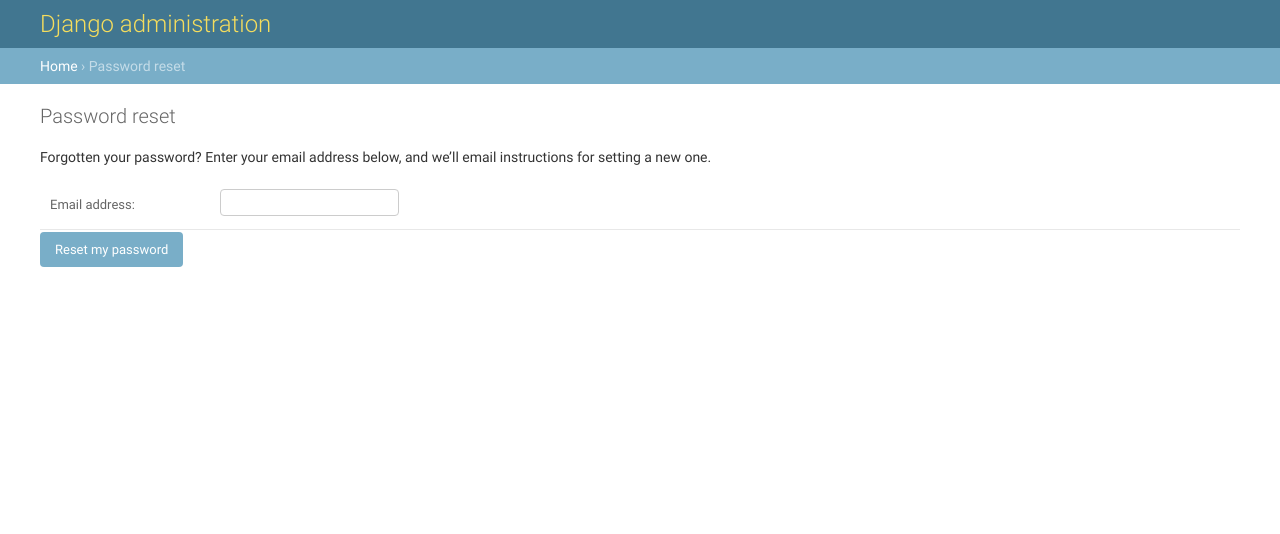
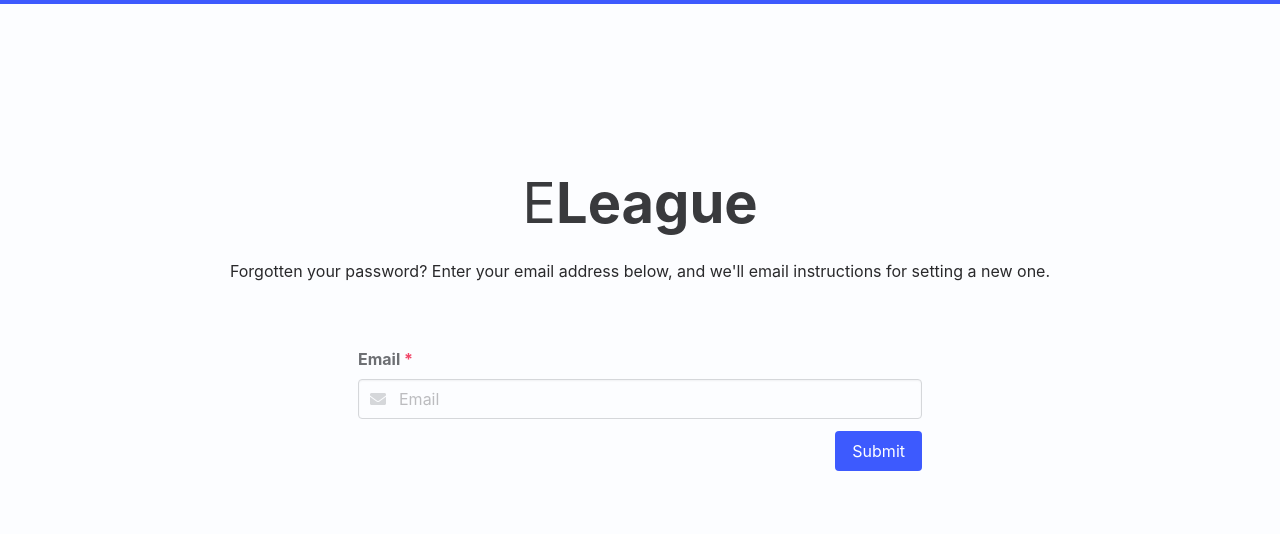
Before and after one commit to davidjrichardson/eleague, a Django app: page /dashboard/password_reset/ in a window 1280 px wide. Shown: the top 534 px of the page. Run offline with Django 3.2, Linux system fonts and the light colour scheme; style sheets or scripts are compiled from the project's sources; some libraries are stand-ins or nearby versions; some web fonts are replaced.

Commit message:
Create templates for password reset request

```diff
--- a/assets/src/js/main.js
+++ b/assets/src/js/main.js
@@ -1,10 +1,14 @@
-function closeMessage(id) {
+function closeNotification(id) {
     document.getElementById(id).remove();
 }
 
-document.addEventListener('DOMContentLoaded', function () {
+function refreshNotificationButtons() {
     const messages = Array.prototype.slice.call(document.getElementsByClassName('delete'));
     messages.forEach(m => m.addEventListener('click', function () {
-        closeMessage(m.dataset.for);
+        closeNotification(m.dataset.for);
     }));
+}
+
+document.addEventListener('DOMContentLoaded', function () {
+    refreshNotificationButtons();
 });
--- a/dashboard/templates/dashboard/change_password.html
+++ b/dashboard/templates/dashboard/change_password.html
@@ -1,10 +1,6 @@
 {% extends 'dashboard/index.html' %}
 
 {% load navigation static %}
-
-{% block extra_js %}
-  <script type="text/javascript" src="{% static 'js/main.js' %}"></script>
-{% endblock %}
 
 {% block content %}
   <div class="container is-section">
--- a/dashboard/urls.py
+++ b/dashboard/urls.py
@@ -5,10 +5,10 @@
 from dashboard.views import DashboardIndexView, UserProfileView, ChangePasswordView
 
 urlpatterns = [
-    path('password_reset/', PasswordResetView.as_view(), name='dashboard_password_reset'),
-    path('password_reset/done/', PasswordResetDoneView.as_view(), name='dashboard_password_reset_done'),
-    path('reset/<uid>/<token>/', PasswordResetConfirmView.as_view(), name='dashboard_password_reset_confirm'),
-    path('reset/done/', PasswordResetCompleteView.as_view(), name='dashboard_password_reset_complete'),
+    path('password_reset/', PasswordResetView.as_view(), name='password_reset'),
+    path('password_reset/done/', PasswordResetDoneView.as_view(), name='password_reset_done'),
+    path('reset/<uidb64>/<token>/', PasswordResetConfirmView.as_view(), name='password_reset_confirm'),
+    path('reset/done/', PasswordResetCompleteView.as_view(), name='password_reset_complete'),
     path('login/', LoginView.as_view(), name='dashboard_login'),
     path('logout/', LogoutView.as_view(), name='dashboard_logout'),
     path('profile/', UserProfileView.as_view(), name='dashboard_contact_info'),
--- a/eleague/settings/base.py
+++ b/eleague/settings/base.py
@@ -37,9 +37,9 @@
     'django.contrib.messages',
     'django.contrib.staticfiles',
     'eleague',
-    'dashboard',
     'website',
     'league',
+    'dashboard',
 ]
 
 MIDDLEWARE = [
@@ -107,6 +107,8 @@
 
 LOGOUT_REDIRECT_URL = 'index'  # The main website index
 
+EMAIL_BACKEND = 'django.core.mail.backends.console.EmailBackend'
+
 # Static files (CSS, JavaScript, Images)
 # https://docs.djangoproject.com/en/3.0/howto/static-files/
 
--- a/eleague/templates/base.html
+++ b/eleague/templates/base.html
@@ -33,6 +33,7 @@
   {# TODO: Create a footer #}
   {#  {% footer %}#}
 </div>
+<script type="text/javascript" src="{% static 'js/main.js' %}"></script>
 {% block extra_js %}{% endblock %}
 </body>
 </html>
--- /dev/null
+++ b/eleague/templates/registration/password_reset_form.html
@@ -0,0 +1,42 @@
+{% extends 'base.html' %}
+
+{% block title %}Forgot Your Password{% endblock %}
+
+{% block body_class %}template-reset{% endblock %}
+
+{% block content %}
+  <section class="section">
+    <div class="logo-hero">
+      <div class="hero-body">
+        <div class="container has-text-centered">
+          <h1 class="title is-size-1">E<strong>League</strong></h1>
+          <p>Forgotten your password? Enter your email address below, and we'll email instructions for setting a new
+            one.</p>
+        </div>
+      </div>
+    </div>
+
+    <div class="container">
+      {% if form.non_field_errors %}
+        <div class="columns">
+          <div class="column is-8 is-offset-2 is-6-desktop is-offset-3-desktop">
+            {% include 'partials/err_notification.html' with error=form.non_field_errors.0 %}
+          </div>
+        </div>
+      {% endif %}
+      <div class="columns">
+        <div class="column is-6 is-offset-3">
+          <form method="post">
+            {% csrf_token %}
+            {% include 'partials/form_field.html' with field=form.email %}
+            <div class="field is-grouped is-grouped-right">
+              <div class="control">
+                <input class="button is-primary" type="submit" value="Submit"/>
+              </div>
+            </div>
+          </form>
+        </div>
+      </div>
+    </div>
+  </section>
+{% endblock %}`
--- /dev/null
+++ b/eleague/templates/registration/password_reset_subject.txt
@@ -0,0 +1 @@
+Resetting Your ELeague Password
```
Also changed, not shown: eleague/templates/registration/password_reset_done.html (added, +29 -0 lines), eleague/templates/registration/password_reset_email.html (added, +13 -0 lines), eleague/templates/registration/login.html (renamed from dashboard/templates/registration/login.html).
